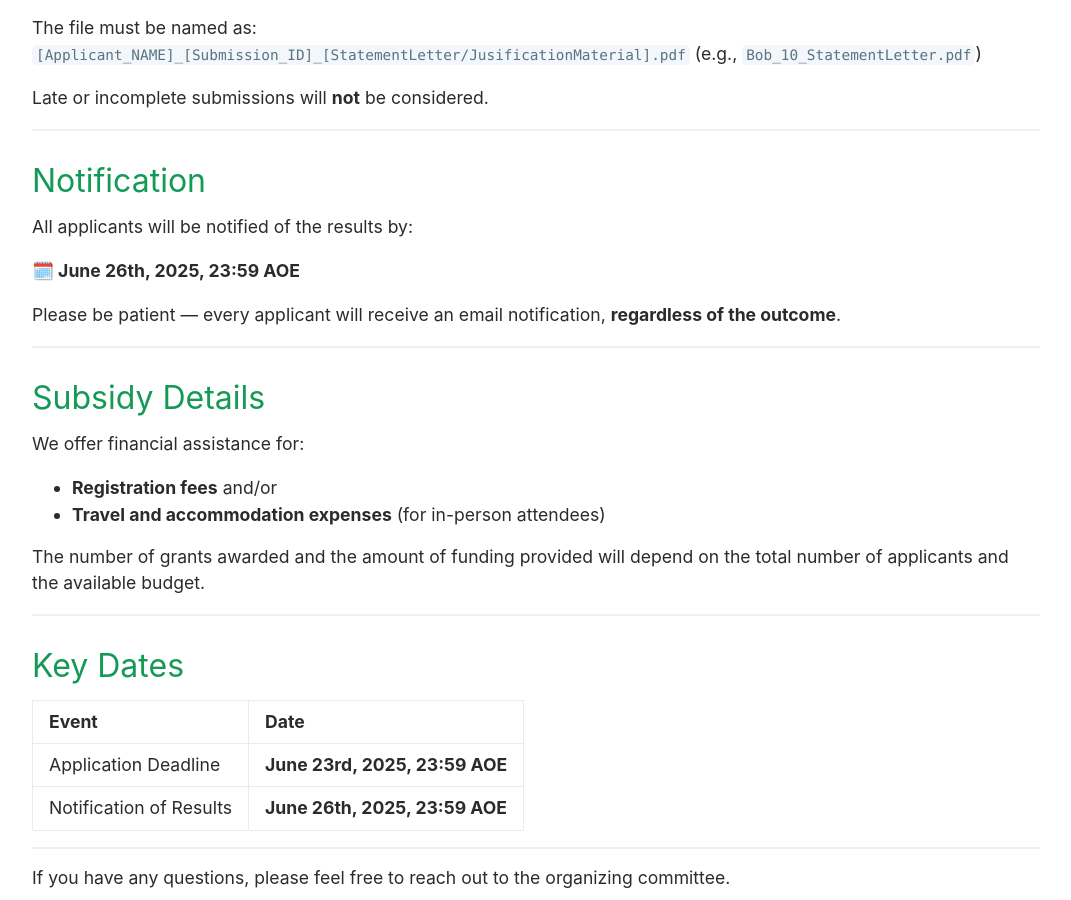
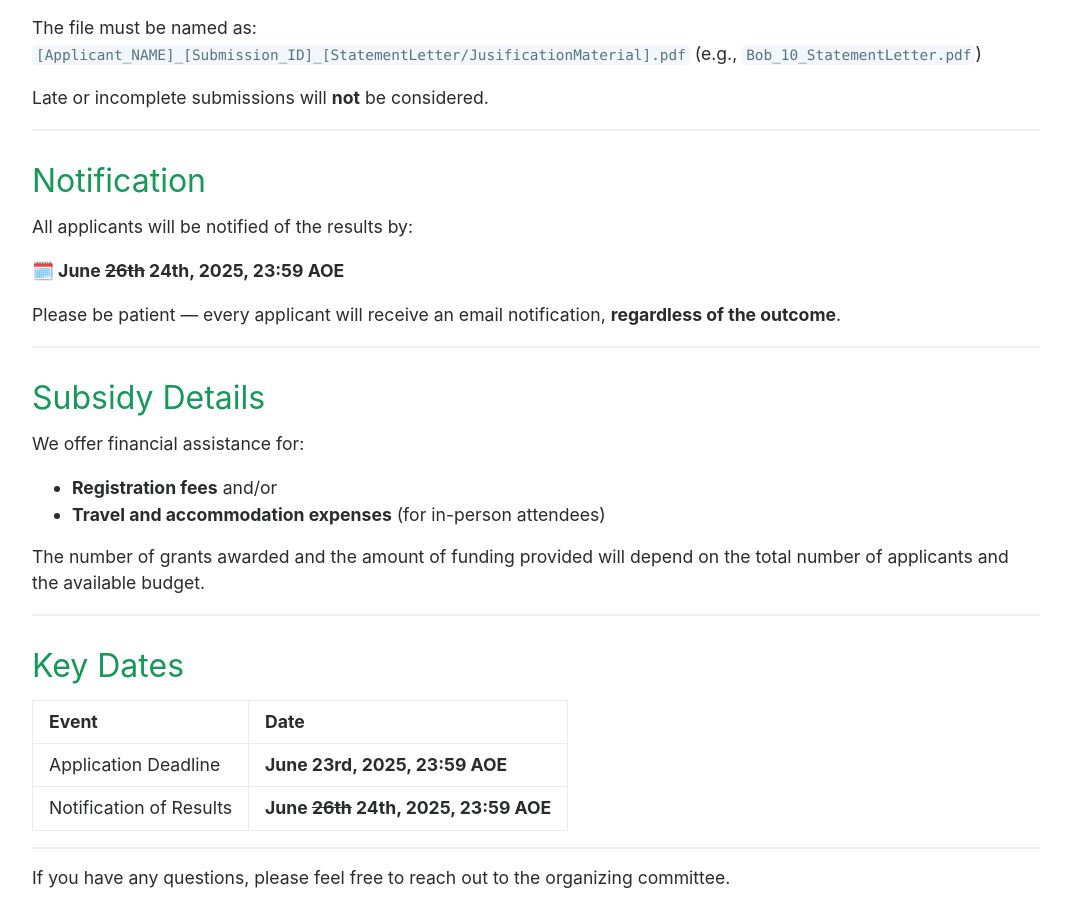
Before and after one commit to acl2025-srw/acl2025-srw.github.io, a Jekyll site: the page built from travel_grant.md, in a window 1280 px wide and 900 px high, scrolled down 1456 px. Shown: the whole window, without its empty margins (104-1175 px from the left). Built offline with Jekyll 4.4.1, drawn with Linux system fonts in a browser that asks for light colours.

Commit message:
grand_time

```diff
--- a/travel_grant.md
+++ b/travel_grant.md
@@ -50,7 +50,7 @@ Late or incomplete submissions will **not** be considered.
 
 All applicants will be notified of the results by:
 
-**🗓️ June 26th, 2025, 23:59 AOE**
+**🗓️ June ~~26th~~ 24th, 2025, 23:59 AOE**
 
 Please be patient — every applicant will receive an email notification, **regardless of the outcome**.
 
@@ -72,7 +72,7 @@ The number of grants awarded and the amount of funding provided will depend on t
 | Event                   | Date                           |
 | ----------------------- | ------------------------------ |
 | Application Deadline    | **June 23rd, 2025, 23:59 AOE** |
-| Notification of Results | **June 26th, 2025, 23:59 AOE** |
+| Notification of Results | **June ~~26th~~ 24th, 2025, 23:59 AOE** |
 
 ---
 
```
